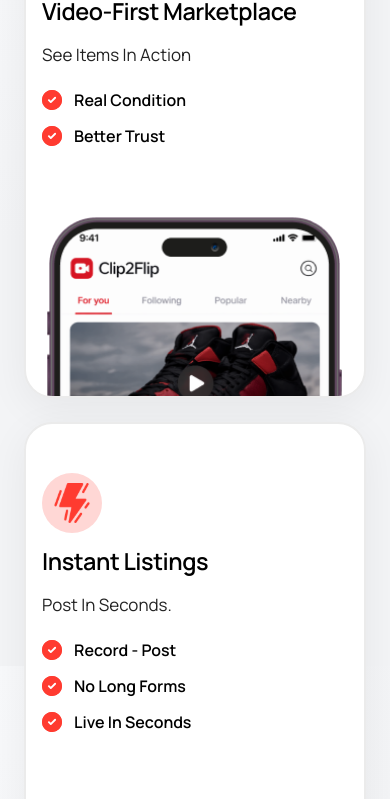
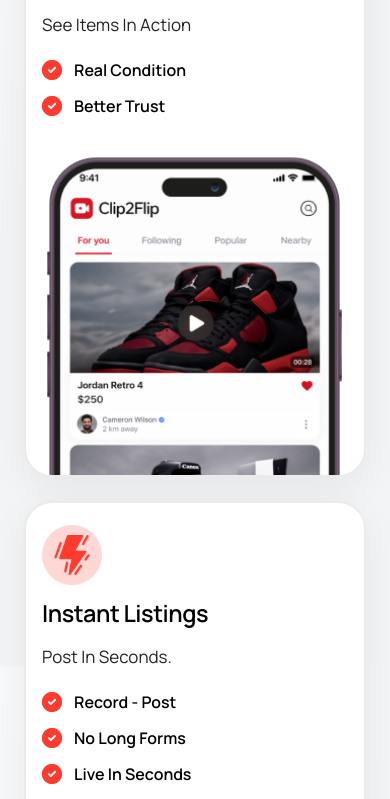
Before and after one commit to mrmodh10/clip2flip_web, a Next.js app: page / in a window 390 px wide. Shown: the part 3554-4353 px from the top of the page. Built offline with nearby package versions, Linux system fonts and the light colour scheme.

Commit message:
fix(home-page): resolve mobile responsiveness issues in Our Services section

```diff
--- a/src/app/home.module.css
+++ b/src/app/home.module.css
@@ -733,18 +733,21 @@
   }
 
   .servicePhoneWrap {
+    flex: none;
+    width: 100%;
     padding-top: 0;
     justify-content: center;
-    min-height: 220px;
-    max-height: clamp(220px, 68vw, 300px);
-    overflow: hidden;
+    min-height: 0;
+    max-height: none;
+    overflow: visible;
     align-self: stretch;
     align-items: flex-start;
   }
 
   .serviceImage {
-    width: 100%;
+    width: min(100%, 360px);
     height: auto;
+    margin: 0 auto;
   }
 }
 
@@ -754,8 +757,8 @@
   }
 
   .servicePhoneWrap {
-    min-height: 200px;
-    max-height: clamp(200px, 72vw, 260px);
+    min-height: 0;
+    max-height: none;
   }
 
   .serviceSubtitle {
```
